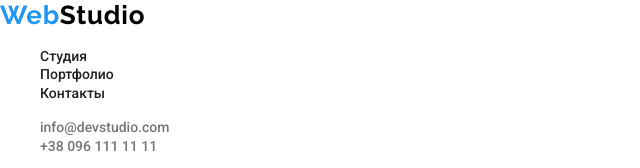
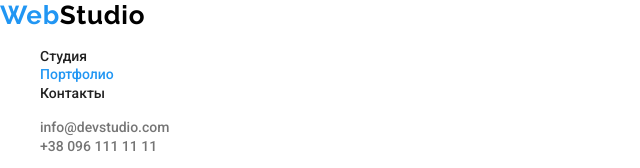
Before and after one commit to AlisonTorr/goit-markup-hw-02, a plain HTML site: page portfolio.html in a window 1280 px wide. Shown: the top 168 px of the page, 0-640 px from the left. Drawn offline with nearby package versions, Linux system fonts and the light colour scheme.

Commit message:
Add files via upload

```diff
--- a/portfolio.html
+++ b/portfolio.html
@@ -15,7 +15,7 @@
 
         <ul class="site-nav">
             <li><a href="./index.html">Студия</a></li>
-            <li><a class="portfolio-page" href="./portfolio.html">Портфолио</a></li>
+            <li><a class="portfolio-page" href="./portfolio.html"> <span class="portfolio-page">Портфолио</span></a></li>
             <li><a href="">Контакты</a></li>
         </ul>
         </nav>
```
Also changed, not shown: index.html (+1 -1 lines).
